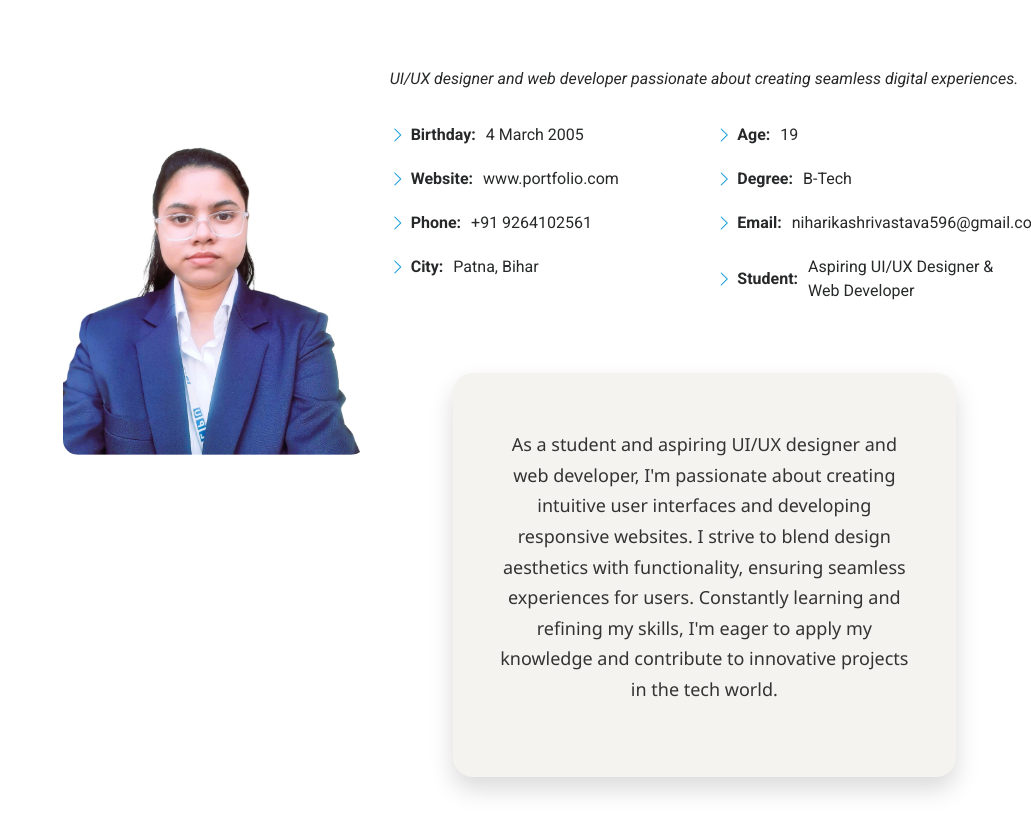
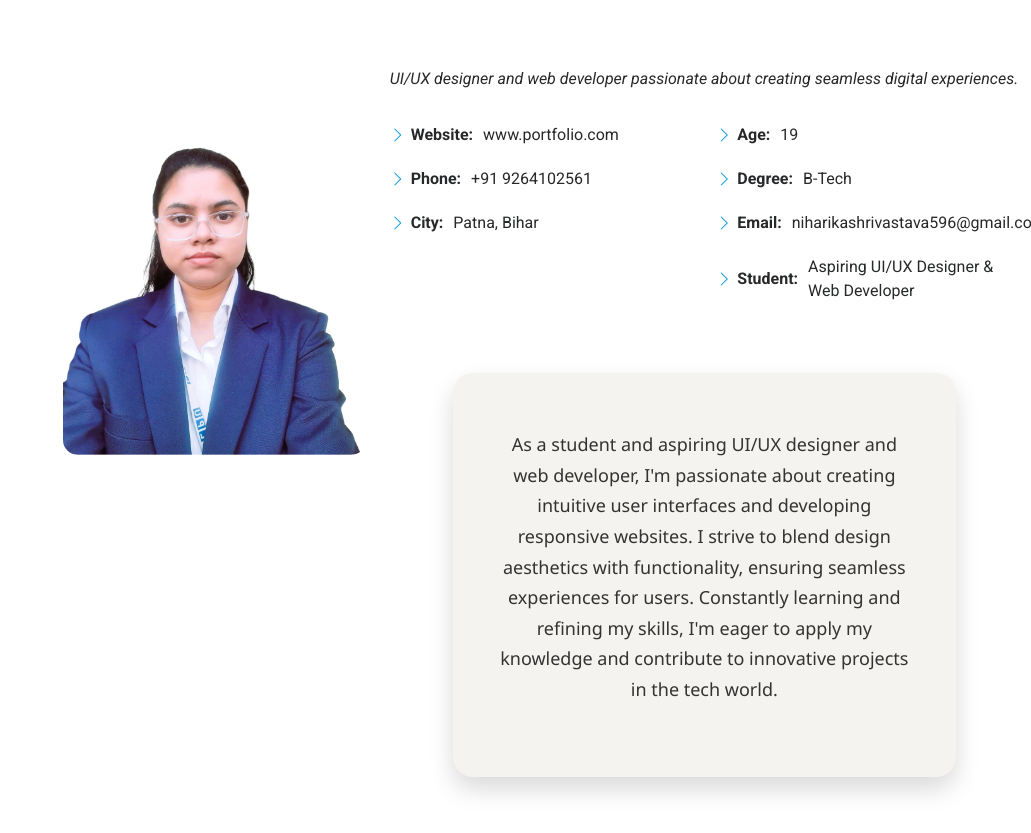
Before and after one commit to NiharikaShrivastava/Portfolio-, a plain HTML site: page index.html in a window 1280 px wide. Shown: the part 1220-2053 px from the top of the page, without its empty margins (249-1280 px from the left). Drawn offline with Linux system fonts and the light colour scheme.

Commit message:
Update index.html

```diff
--- a/index.html
+++ b/index.html
@@ -259,7 +259,7 @@
             <div class="row">
               <div class="col-lg-6">
                 <ul>
-                  <li><i class="bi bi-chevron-right"></i> <strong>Birthday:</strong> <span>4 March 2005</span></li>
+<!--                   <li><i class="bi bi-chevron-right"></i> <strong>Birthday:</strong> <span>4 March 2005</span></li> -->
                   <li><i class="bi bi-chevron-right"></i> <strong>Website:</strong> <span>www.portfolio.com</span></li>
                   <li><i class="bi bi-chevron-right"></i> <strong>Phone:</strong> <span>+91 9264102561</span></li>
                   <li><i class="bi bi-chevron-right"></i> <strong>City:</strong> <span>Patna, Bihar</span></li>
```
